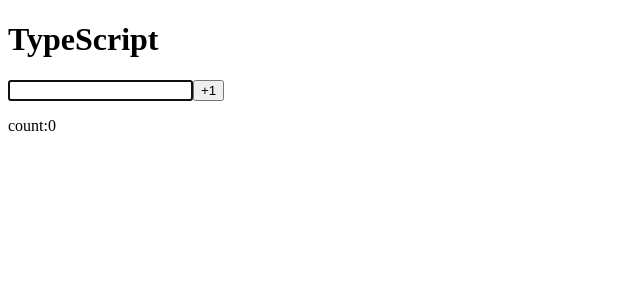
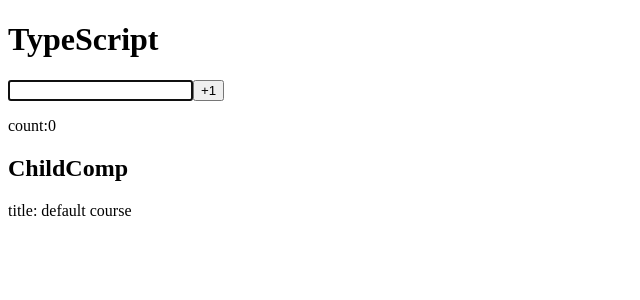
Before and after one commit to reo0306/vue-practise, a Vue app in the folder vue-typescript-lesson/: page / in a window 1280 px wide. Shown: the top 300 px of the page, without its empty margins (0-640 px from the left). Built offline with nearby package versions, Linux system fonts and the light colour scheme; the HTML template or start-up script is replaced by a standard one.

Commit message:
add defineProps

```diff
--- a/vue-typescript-lesson/src/App.vue
+++ b/vue-typescript-lesson/src/App.vue
@@ -1,5 +1,6 @@
 <script setup lang="ts">
 import { computed, onMounted, ref, useTemplateRef } from 'vue';
+import ChildComp from '@/components/ChildComp.vue';
 
 const count = ref(0)
 const dobuleCount = computed<number>(() => {
@@ -17,6 +18,9 @@ const userInput = useTemplateRef<HTMLElement>('user-input')
 onMounted(() => {
   userInput.value?.focus()
 })
+
+const courseTitle = ref('vue.js course')
+
 </script>
 
 <template>
@@ -24,4 +28,5 @@ onMounted(() => {
   <input ref="user-input" type="text" />
   <button @click="countUp">+1</button>
   <p>count:{{ count }}</p>
+  <ChildComp :course="courseTitle"/>
 </template>
--- /dev/null
+++ b/vue-typescript-lesson/src/components/ChildComp.vue
@@ -0,0 +1,20 @@
+<script setup lang="ts">
+// ts ver
+interface Course {
+  title?: string
+}
+const { title = 'default course' } = defineProps<Course>()
+
+// js ver
+/*defineProps({
+  title: {
+    type: String,
+    required: false
+    default: 'default course'
+  }
+})*/
+</script>
+<template>
+  <h2>ChildComp</h2>
+  <p>title: {{ title }}</p>
+</template>
```
